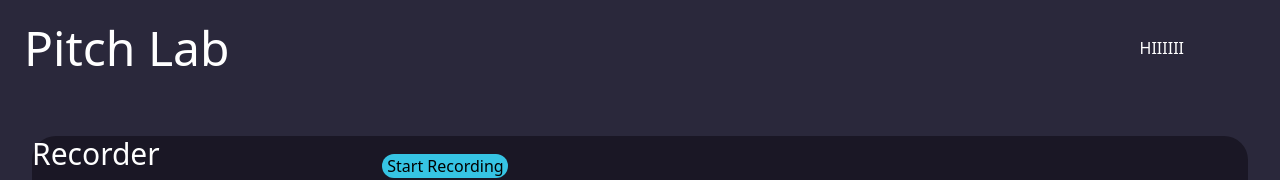
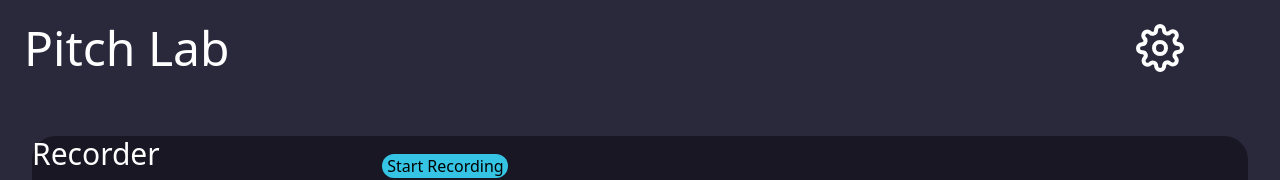
Before and after one commit to sitechtimes/pitch-lab, a Vue app in the folder app/: page / in a window 1280 px wide. Shown: the top 180 px of the page. Built offline with nearby package versions, Linux system fonts and the light colour scheme.

Commit message:
maybe add if click outside of modal close modal

```diff
--- a/app/src/App.vue
+++ b/app/src/App.vue
@@ -2,14 +2,14 @@
   <div class="w-screen bg-[#2A283B]">
     <header class="flex justify-between">
       <h1 class="text-white text-5xl m-6">Pitch Lab</h1>
-      <button
-        class="mr-24 text-white"
-        @click="settings.showModal = !settings.showModal"
-      >
-        HIIIIII
-      </button>
+      <SettingsIcon />
     </header>
-    <DeviceSelector v-if="settings.showModal" name="History" />
+
+    <DeviceSelector
+      v-if="settings.showModal"
+      name="History"
+      class="absolute inset-0 bg-black/30 p-4"
+    />
     <div class="flex justify-center">
       <div class="w-[95%] bg-[#1A1725] rounded-3xl my-10">
         <AudioRecorder class="w-[40%]" />
@@ -23,9 +23,11 @@
 <script setup>
 import AudioRecorder from "./components/AudioRecorder.vue";
 import DeviceSelector from "./components/DeviceSelector.vue";
+import SettingsIcon from "./components/SettingsIcon.vue";
 import { settingsStore } from "./stores/settings.js";
 
 const settings = settingsStore();
+
 import TunerSection from "./components/TunerSection.vue";
 </script>
 
--- a/app/src/components/MoodIndicators.vue
+++ b/app/src/components/MoodIndicators.vue
@@ -18,11 +18,7 @@
   </div>
 </template>
 
-<script>
-export default {
-  name: "MoodIndicators",
-};
-</script>
+<script setup></script>
 
 <style scoped>
 /* Add custom styles if necessary */
--- /dev/null
+++ b/app/src/components/SettingsIcon.vue
@@ -0,0 +1,29 @@
+<template>
+  <button class="mr-24 text-white" @click="toggleSettings">
+    <svg
+      xmlns="http://www.w3.org/2000/svg"
+      viewBox="0 0 24 24"
+      fill="none"
+      stroke="currentColor"
+      stroke-width="2"
+      stroke-linecap="round"
+      stroke-linejoin="round"
+      class="w-12 h-12"
+    >
+      <circle cx="12" cy="12" r="3"></circle>
+      <path
+        d="M19.4 15a1.65 1.65 0 0 0 .33 1.82l.06.06a2 2 0 1 1-2.83 2.83l-.06-.06a1.65 1.65 0 0 0-1.82-.33 1.65 1.65 0 0 0-1 1.51V21a2 2 0 0 1-4 0v-.1a1.65 1.65 0 0 0-1-1.51 1.65 1.65 0 0 0-1.82.33l-.06.06a2 2 0 1 1-2.83-2.83l.06-.06a1.65 1.65 0 0 0 .33-1.82 1.65 1.65 0 0 0-1.51-1H3a2 2 0 0 1 0-4h.1a1.65 1.65 0 0 0 1.51-1 1.65 1.65 0 0 0-.33-1.82l-.06-.06a2 2 0 1 1 2.83-2.83l.06.06a1.65 1.65 0 0 0 1.82.33h.09a1.65 1.65 0 0 0 1-1.51V3a2 2 0 0 1 4 0v.1a1.65 1.65 0 0 0 1 1.51h.09a1.65 1.65 0 0 0 1.82-.33l.06-.06a2 2 0 1 1 2.83 2.83l-.06.06a1.65 1.65 0 0 0-.33 1.82v.09a1.65 1.65 0 0 0 1.51 1H21a2 2 0 0 1 0 4h-.1a1.65 1.65 0 0 0-1.51 1z"
+      ></path>
+    </svg>
+  </button>
+</template>
+
+<script setup>
+import { settingsStore } from "../stores/settings.js";
+
+const settings = settingsStore();
+
+const toggleSettings = () => {
+  settings.toggleModal();
+};
+</script>
```
